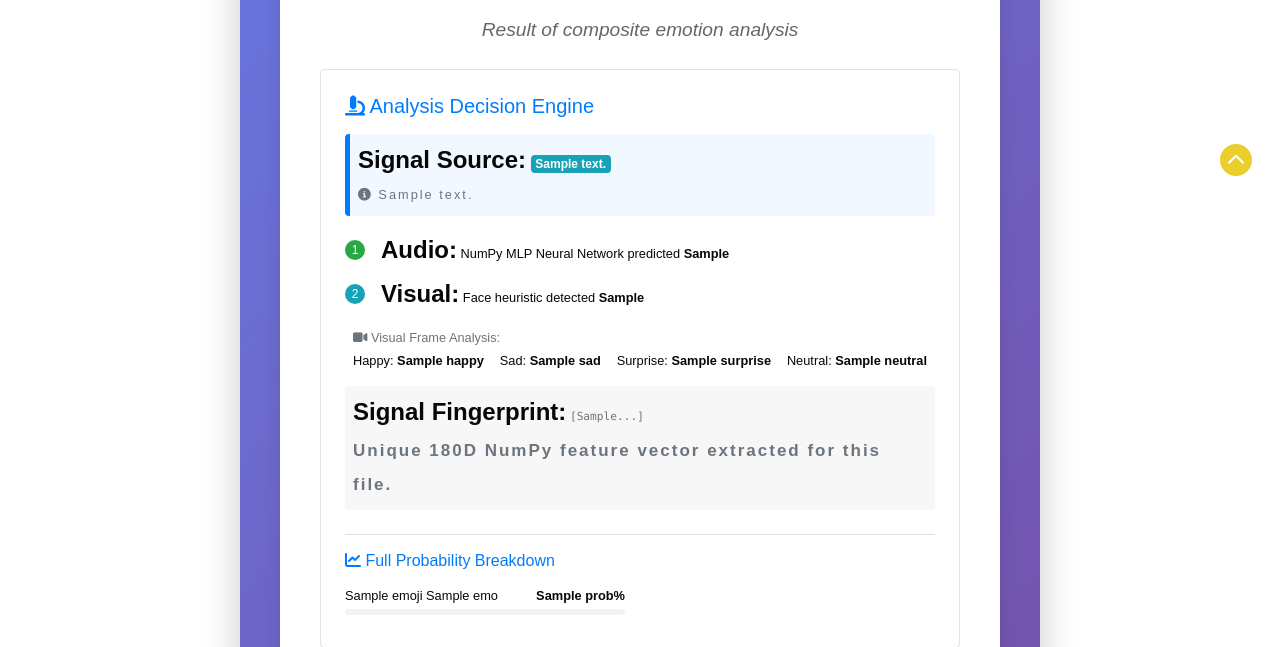
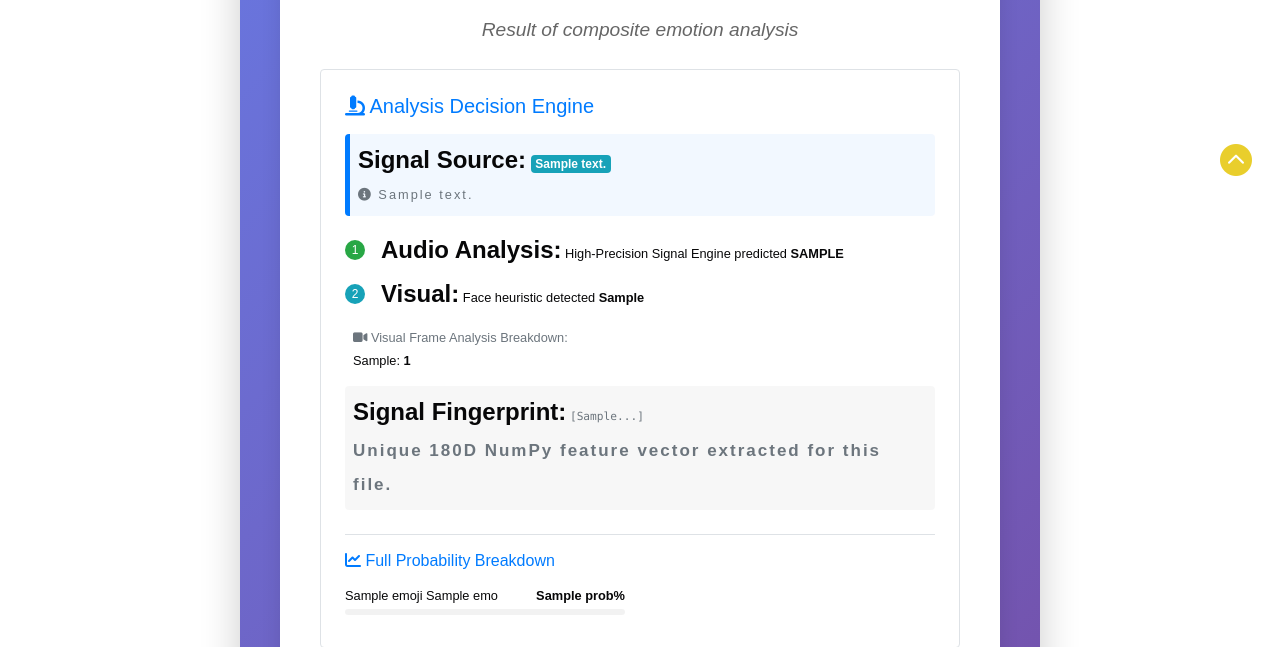
Before and after one commit to pr540/capestone-project-1, a Flask app: template templates/result.html in a window 1280 px wide. Shown: the part 590-1237 px from the top of the page. Run offline with Flask 3, Linux system fonts and the light colour scheme; the template is opened without the code that fills it: most values are stand-ins (such as "Sample title", 1, 10 or a date in 2020); some libraries are stand-ins or nearby versions; some web fonts are replaced.

Commit message:
add the files

```diff
--- a/templates/result.html
+++ b/templates/result.html
@@ -146,7 +146,8 @@
         <div class="d-flex align-items-center">
           <div class="step-marker bg-success text-white rounded-circle mr-3"
             style="width:20px; height:20px; line-height:20px; text-align:center; font-size:12px; flex-shrink:0;">1</div>
-          <div class="small"><strong>Audio:</strong> NumPy MLP Neural Network predicted <b>{{ audio_emotion }}</b></div>
+          <div class="small"><strong>Audio Analysis:</strong> High-Precision Signal Engine predicted <b>{{ audio_emotion|upper
+              }}</b></div>
         </div>
       </div>
 
@@ -163,12 +164,13 @@
       {% if all_emotions %}
       {% if vis_stats %}
       <div class="analysis-step mb-2 p-2 rounded" style="background: rgba(255,255,255,0.4);">
-        <div class="small text-muted mb-1"><i class="fas fa-video"></i> Visual Frame Analysis:</div>
-        <div class="d-flex justify-content-between small">
-          <span>Happy: <b>{{ vis_stats.happy }}</b></span>
-          <span>Sad: <b>{{ vis_stats.sad }}</b></span>
-          <span>Surprise: <b>{{ vis_stats.surprise }}</b></span>
-          <span>Neutral: <b>{{ vis_stats.neutral }}</b></span>
+        <div class="small text-muted mb-1"><i class="fas fa-video"></i> Visual Frame Analysis Breakdown:</div>
+        <div class="d-flex flex-wrap gap-2 small">
+          {% for emo_key, count in vis_stats.items() %}
+          {% if count > 0 %}
+          <span class="mr-3">{{ emo_key|capitalize }}: <b>{{ count }}</b></span>
+          {% endif %}
+          {% endfor %}
         </div>
       </div>
       {% endif %}
```
